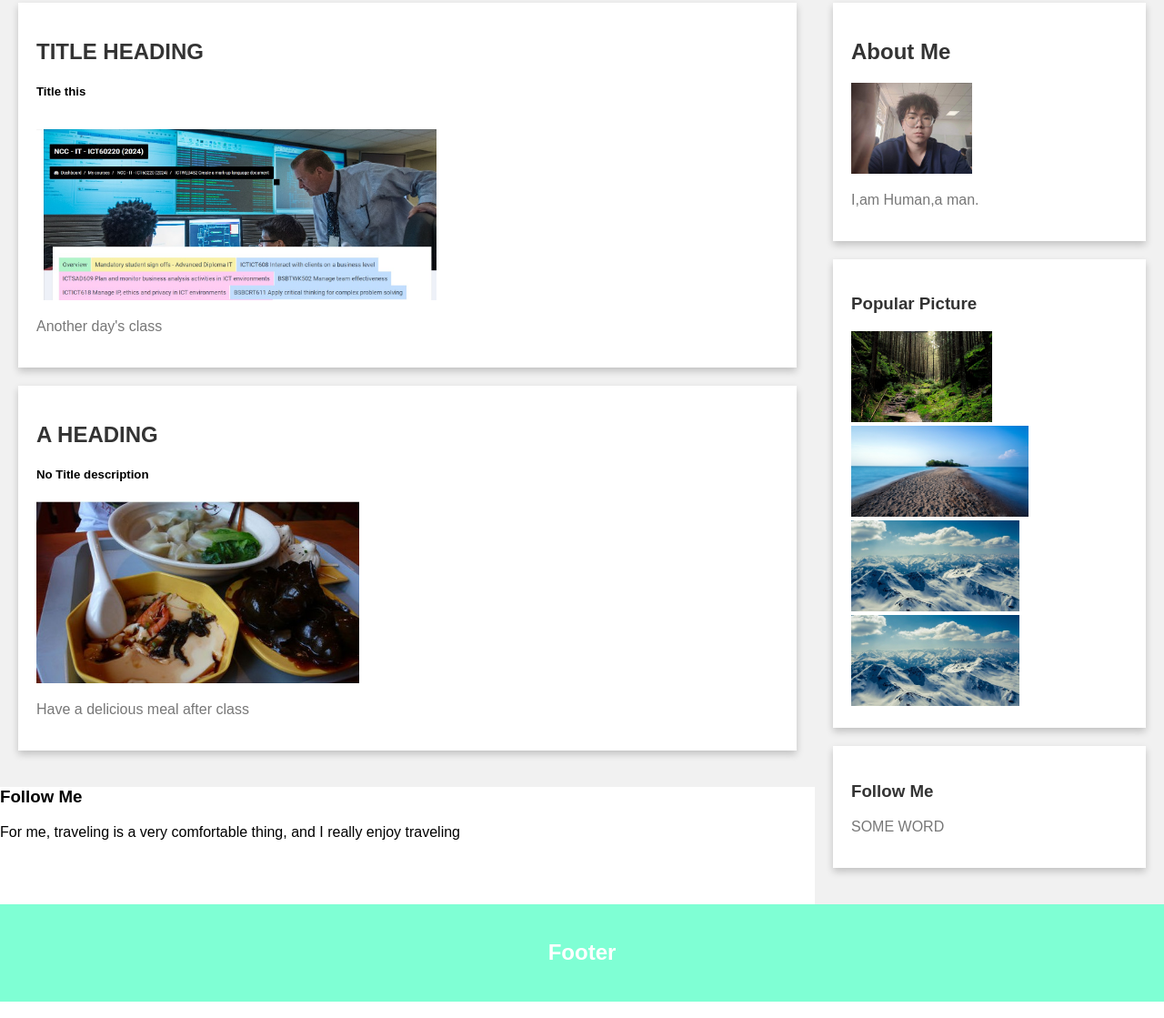
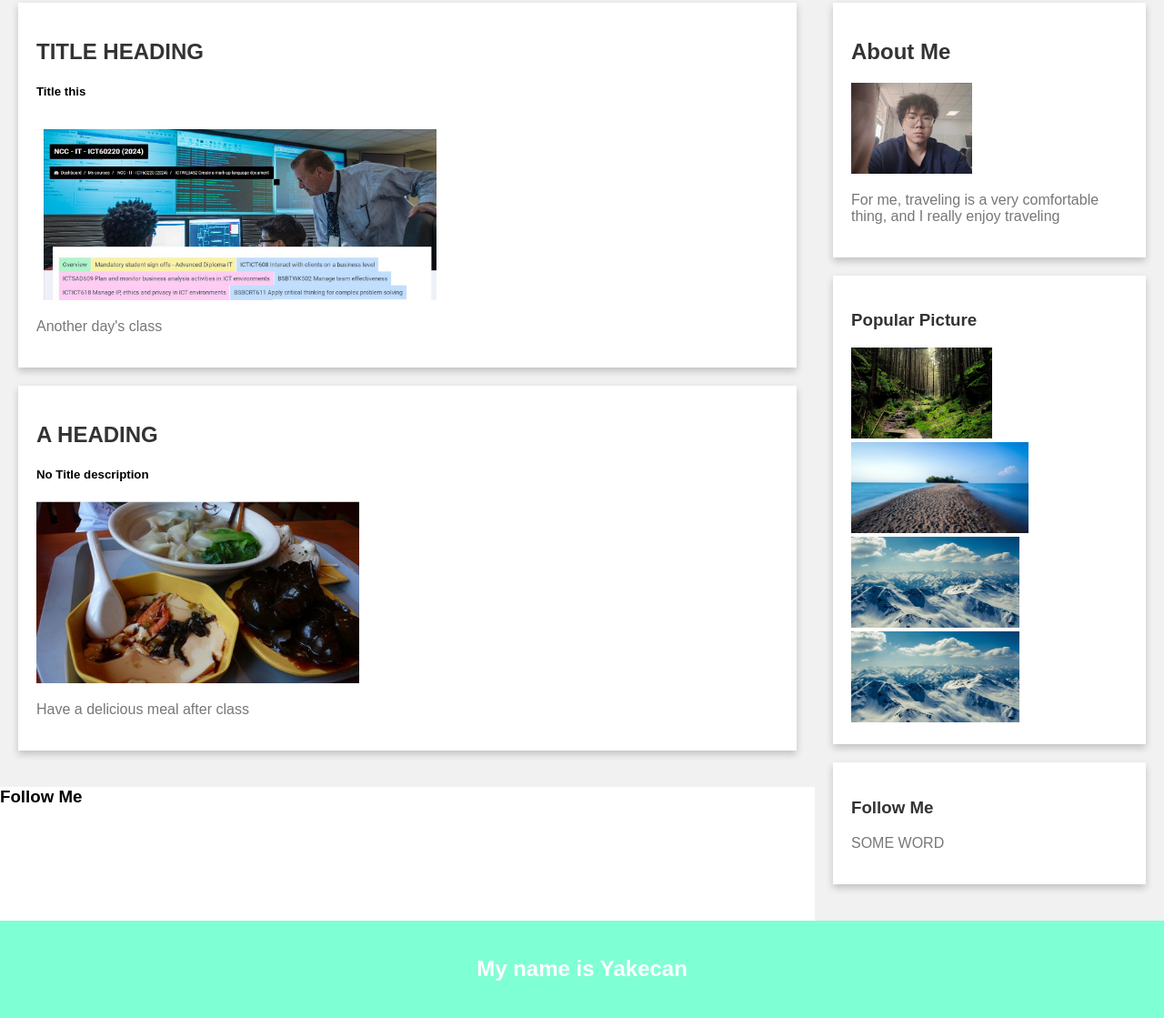
Before and after one commit to taotaoangY/Yakecan, a plain HTML site: page index.html in a window 1280 px wide. Shown: the part 177-1296 px from the top of the page at 91% size. Drawn offline with Linux system fonts and the light colour scheme.

Commit message:
Add files via upload

```diff
--- a/index.html
+++ b/index.html
@@ -146,7 +146,7 @@ body {
       <div class="card">
         <h2>About Me</h2>
         <img src="3.jpg" alt="1" style="height: 100px;">
-        <p>I,am Human,a man.</p>
+        <p>For me, traveling is a very comfortable thing, and I really enjoy traveling</p>
       </div>
       <div class="card">
         <h3>Popular Picture</h3>
@@ -162,13 +162,13 @@ body {
     </div>
   </div>
           <h3>Follow Me</h3>
-          <p>For me, traveling is a very comfortable thing, and I really enjoy traveling</p>
+          <p></p>
         </div>
       </div>
     </div>
 
 <div class="footer">
-  <h2>Footer</h2>
+  <h2>My name is Yakecan</h2>
 </div>
 
 </body>
```
